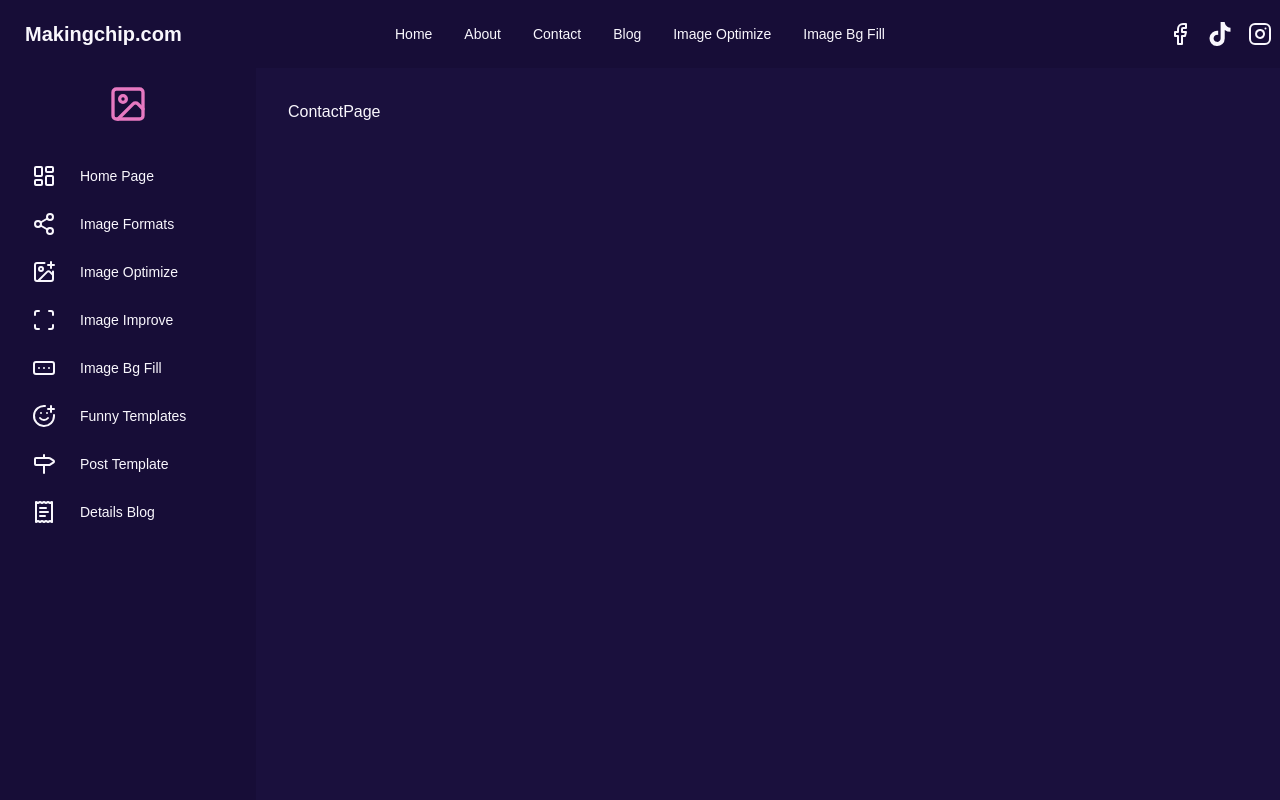
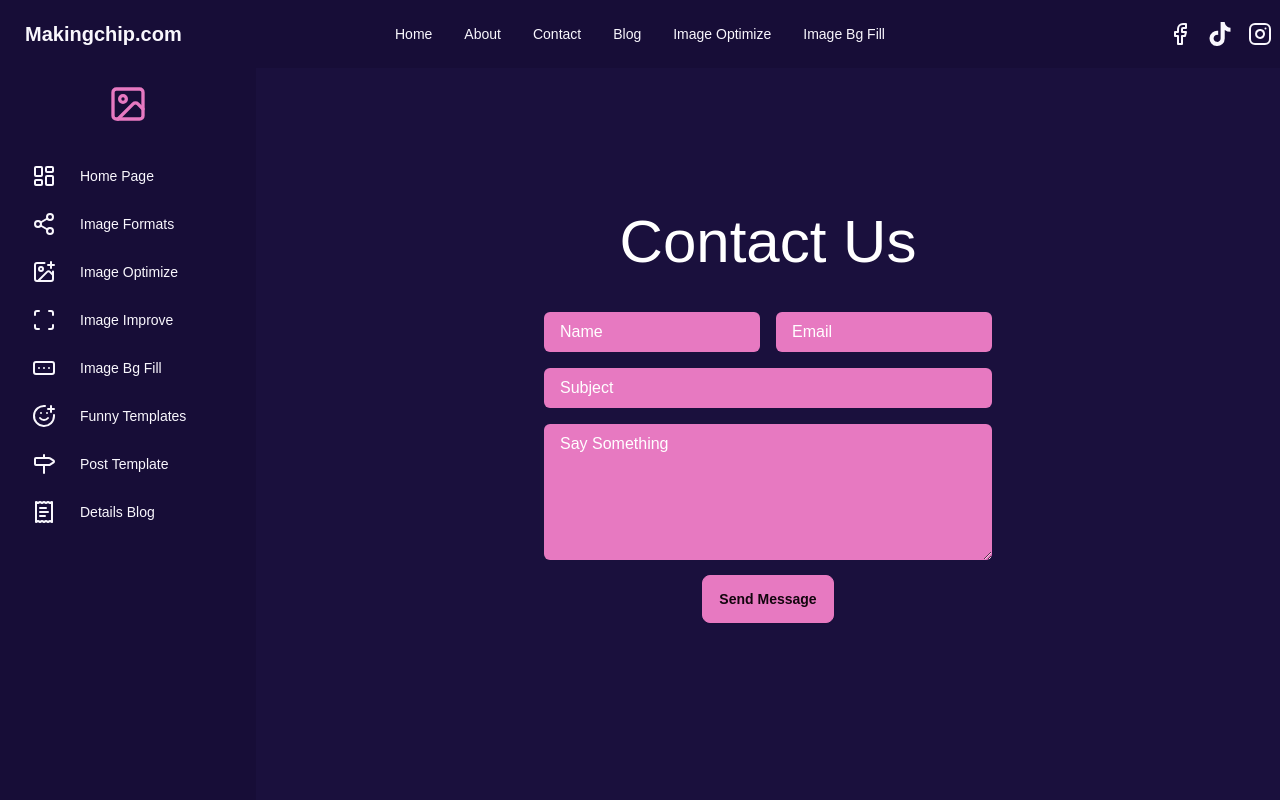
Before and after one commit to afnanhussain2002/making-chip, a Next.js app: page /contact in a window 1280 px wide. Shown: the top 800 px of the page. Built offline with nearby package versions, Linux system fonts and the light colour scheme; no server answers.

Commit message:
add a contact us form

```diff
--- a/src/app/(app)/contact/page.tsx
+++ b/src/app/(app)/contact/page.tsx
@@ -2,7 +2,64 @@ import React from 'react'
 
 function ContactPage() {
   return (
-    <div>ContactPage</div>
+    <>
+    <form action="https://fabform.io/f/{form-id}" method="post">
+    <div className="h-screen ">
+        <div className="pt-10 md:pt-20">
+            <div className="p-4 md:p-8">
+                <h1 className="text-white text-center pb-8 font-light text-4xl md:text-5xl lg:text-6xl">
+                    Contact Us
+                </h1>
+                <div className="flex flex-col items-center">
+                    <div className="md:w-3/4 lg:w-2/3 xl:w-1/2">
+                        <div className="flex flex-col md:flex-row">
+                            <input
+                                id="name"
+                                name="name"
+                                type="text"
+                                className="my-2 py-2 px-4 rounded-md bg-primary text-white w-full md:w-1/2 md:mr-2 outline-none focus:ring-2 focus:ring-blue-600 placeholder:text-white"
+                                placeholder="Name"
+                                required
+                            />
+                            <input
+                                id="email"
+                                name="email"
+                                type="email"
+                                className="my-2 py-2 px-4 rounded-md bg-primary text-white w-full md:w-1/2 md:ml-2 outline-none focus:ring-2 focus:ring-blue-600 placeholder:text-white"
+                                placeholder="Email"
+                                required
+                            />
+                        </div>
+                        <input
+                            id="subject"
+                            name="subject"
+                            type="text"
+                            placeholder="Subject"
+                            className="my-2 py-2 px-4 rounded-md bg-primary text-white w-full outline-none focus:ring-2 focus:ring-blue-600 placeholder:text-white"
+                        />
+                        <textarea
+                            id="message"
+                            name="message"
+                            rows={5}
+                            placeholder="Say Something"
+                            className="my-2 py-2 px-4 rounded-md bg-primary text-white w-full outline-none focus:ring-2 focus:ring-blue-600 placeholder:text-white"
+                            required
+                        ></textarea>
+                    </div>
+                    <button
+                        type="submit"
+                        className="btn btn-primary"
+                    >
+                        Send Message
+                    </button>
+
+                </div>
+            </div>
+        </div>
+    </div>
+</form>
+
+    </>
   )
 }
 
```
